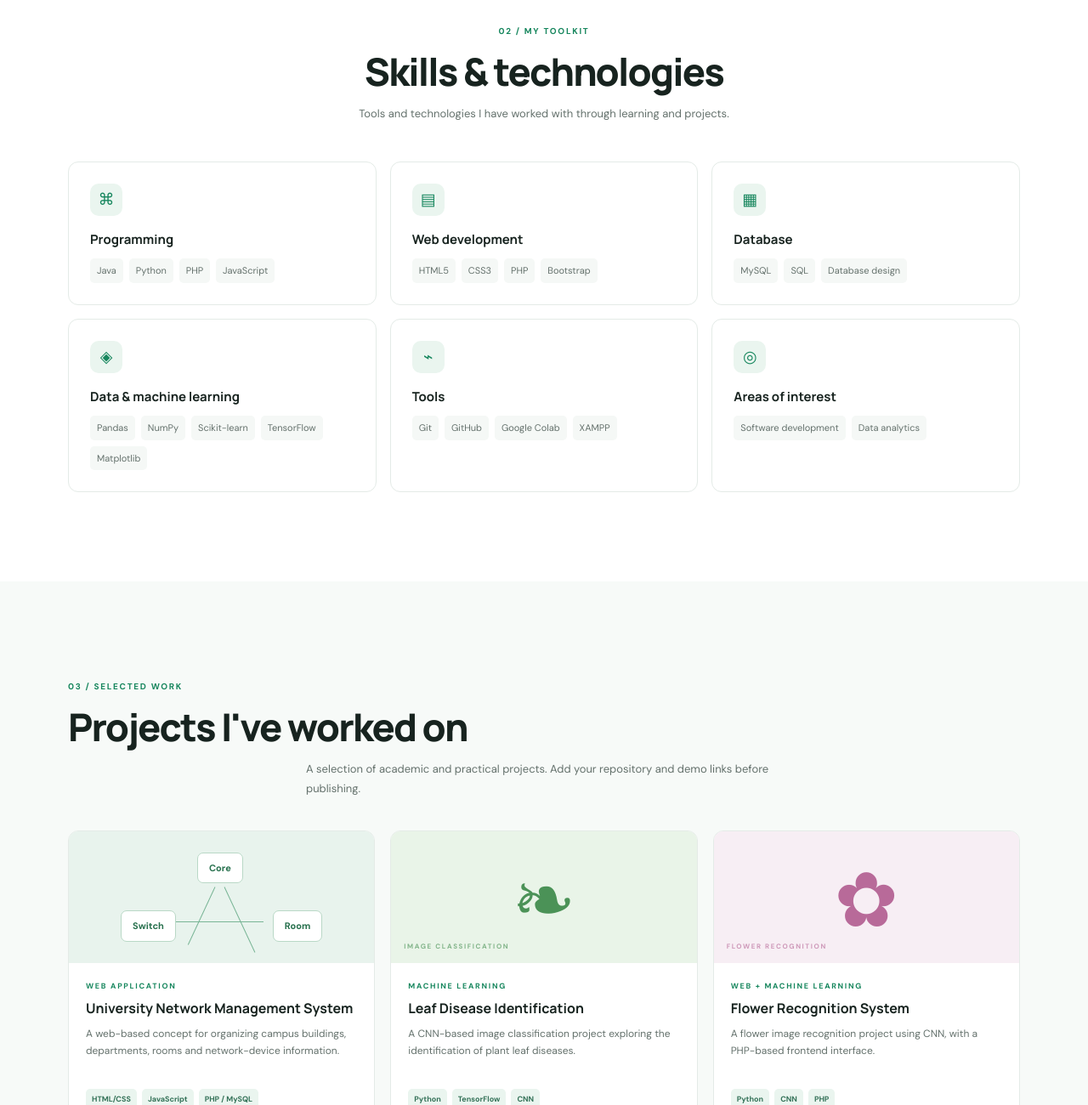
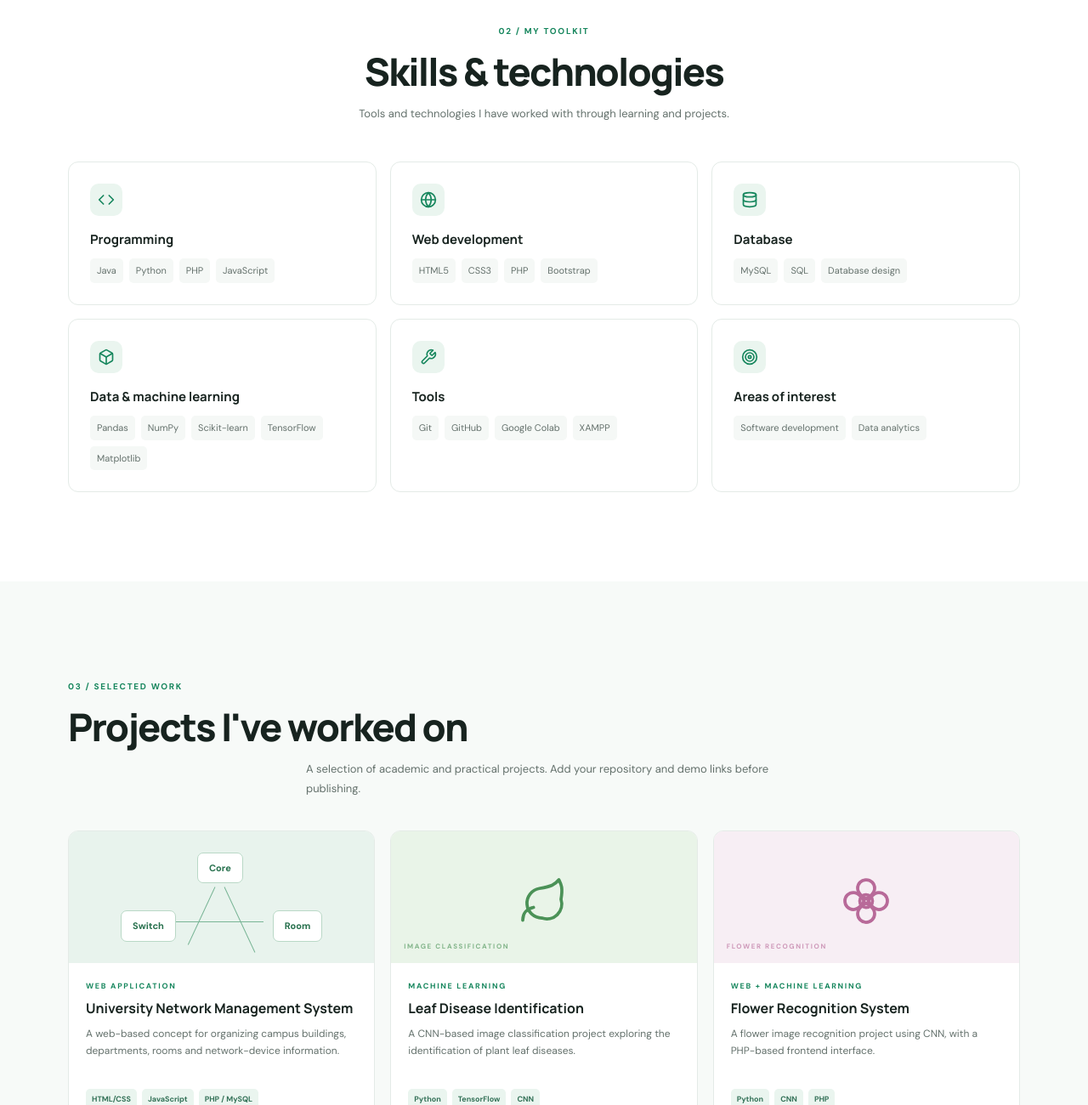
Before and after one commit to HemanathMadhan/hemanath-portfolio, a plain HTML site: page index.html in a window 1280 px wide. Shown: the part 1353-2653 px from the top of the page at 85% size. Drawn offline with Linux system fonts and the light colour scheme.

Commit message:
Replace unicode glyphs with inline SVG icons

```diff
--- a/index.html
+++ b/index.html
@@ -76,12 +76,12 @@
     <section class="section container" id="skills">
       <div class="section-heading centered"><p class="section-label">02 / MY TOOLKIT</p><h2>Skills & technologies</h2><p class="section-subtitle">Tools and technologies I have worked with through learning and projects.</p></div>
       <div class="skills-grid">
-        <article class="skill-card"><div class="skill-icon">⌘</div><h3>Programming</h3><div class="skill-list"><span>Java</span><span>Python</span><span>PHP</span><span>JavaScript</span></div></article>
-        <article class="skill-card"><div class="skill-icon">▤</div><h3>Web development</h3><div class="skill-list"><span>HTML5</span><span>CSS3</span><span>PHP</span><span>Bootstrap</span></div></article>
-        <article class="skill-card"><div class="skill-icon">▦</div><h3>Database</h3><div class="skill-list"><span>MySQL</span><span>SQL</span><span>Database design</span></div></article>
-        <article class="skill-card"><div class="skill-icon">◈</div><h3>Data & machine learning</h3><div class="skill-list"><span>Pandas</span><span>NumPy</span><span>Scikit-learn</span><span>TensorFlow</span><span>Matplotlib</span></div></article>
-        <article class="skill-card"><div class="skill-icon">⌁</div><h3>Tools</h3><div class="skill-list"><span>Git</span><span>GitHub</span><span>Google Colab</span><span>XAMPP</span></div></article>
-        <article class="skill-card"><div class="skill-icon">◎</div><h3>Areas of interest</h3><div class="skill-list"><span>Software development</span><span>Data analytics</span></div></article>
+        <article class="skill-card"><div class="skill-icon"><svg width="20" height="20" viewBox="0 0 24 24" fill="none" stroke="currentColor" stroke-width="2" stroke-linecap="round" stroke-linejoin="round"><polyline points="16 18 22 12 16 6"></polyline><polyline points="8 6 2 12 8 18"></polyline></svg></div><h3>Programming</h3><div class="skill-list"><span>Java</span><span>Python</span><span>PHP</span><span>JavaScript</span></div></article>
+        <article class="skill-card"><div class="skill-icon"><svg width="20" height="20" viewBox="0 0 24 24" fill="none" stroke="currentColor" stroke-width="2" stroke-linecap="round" stroke-linejoin="round"><circle cx="12" cy="12" r="10"></circle><line x1="2" y1="12" x2="22" y2="12"></line><path d="M12 2a15.3 15.3 0 0 1 4 10 15.3 15.3 0 0 1-4 10 15.3 15.3 0 0 1-4-10 15.3 15.3 0 0 1 4-10z"></path></svg></div><h3>Web development</h3><div class="skill-list"><span>HTML5</span><span>CSS3</span><span>PHP</span><span>Bootstrap</span></div></article>
+        <article class="skill-card"><div class="skill-icon"><svg width="20" height="20" viewBox="0 0 24 24" fill="none" stroke="currentColor" stroke-width="2" stroke-linecap="round" stroke-linejoin="round"><ellipse cx="12" cy="5" rx="9" ry="3"></ellipse><path d="M21 12c0 1.66-4 3-9 3s-9-1.34-9-3"></path><path d="M3 5v14c0 1.66 4 3 9 3s9-1.34 9-3V5"></path></svg></div><h3>Database</h3><div class="skill-list"><span>MySQL</span><span>SQL</span><span>Database design</span></div></article>
+        <article class="skill-card"><div class="skill-icon"><svg width="20" height="20" viewBox="0 0 24 24" fill="none" stroke="currentColor" stroke-width="2" stroke-linecap="round" stroke-linejoin="round"><path d="M21 16V8a2 2 0 0 0-1-1.73l-7-4a2 2 0 0 0-2 0l-7 4A2 2 0 0 0 3 8v8a2 2 0 0 0 1 1.73l7 4a2 2 0 0 0 2 0l7-4A2 2 0 0 0 21 16z"></path><polyline points="3.27 6.96 12 12.01 20.73 6.96"></polyline><line x1="12" y1="22.08" x2="12" y2="12"></line></svg></div><h3>Data & machine learning</h3><div class="skill-list"><span>Pandas</span><span>NumPy</span><span>Scikit-learn</span><span>TensorFlow</span><span>Matplotlib</span></div></article>
+        <article class="skill-card"><div class="skill-icon"><svg width="20" height="20" viewBox="0 0 24 24" fill="none" stroke="currentColor" stroke-width="2" stroke-linecap="round" stroke-linejoin="round"><path d="M14.7 6.3a1 1 0 0 0 0 1.4l1.6 1.6a1 1 0 0 0 1.4 0l3.77-3.77a6 6 0 0 1-7.94 7.94l-6.91 6.91a2.12 2.12 0 0 1-3-3l6.91-6.91a6 6 0 0 1 7.94-7.94l-3.76 3.76z"></path></svg></div><h3>Tools</h3><div class="skill-list"><span>Git</span><span>GitHub</span><span>Google Colab</span><span>XAMPP</span></div></article>
+        <article class="skill-card"><div class="skill-icon"><svg width="20" height="20" viewBox="0 0 24 24" fill="none" stroke="currentColor" stroke-width="2" stroke-linecap="round" stroke-linejoin="round"><circle cx="12" cy="12" r="10"></circle><circle cx="12" cy="12" r="6"></circle><circle cx="12" cy="12" r="2"></circle></svg></div><h3>Areas of interest</h3><div class="skill-list"><span>Software development</span><span>Data analytics</span></div></article>
       </div>
     </section>
 
@@ -90,8 +90,8 @@
         <div class="section-heading"><p class="section-label">03 / SELECTED WORK</p><h2>Projects I've worked on</h2><p class="section-subtitle">A selection of academic and practical projects. Add your repository and demo links before publishing.</p></div>
         <div class="projects-grid">
           <article class="project-card project-featured"><div class="project-art art-network"><div class="network-node node-a">Core</div><div class="network-node node-b">Switch</div><div class="network-node node-c">Room</div><div class="network-line line-a"></div><div class="network-line line-b"></div><div class="network-line line-c"></div></div><div class="project-body"><div class="project-type">WEB APPLICATION</div><h3>University Network Management System</h3><p>A web-based concept for organizing campus buildings, departments, rooms and network-device information.</p><div class="project-tags"><span>HTML/CSS</span><span>JavaScript</span><span>PHP / MySQL</span></div><a class="project-link" href="#contact">Ask me about this project <span>↗</span></a></div></article>
-          <article class="project-card"><div class="project-art art-leaf"><span class="art-symbol">❧</span><span class="art-caption">IMAGE CLASSIFICATION</span></div><div class="project-body"><div class="project-type">MACHINE LEARNING</div><h3>Leaf Disease Identification</h3><p>A CNN-based image classification project exploring the identification of plant leaf diseases.</p><div class="project-tags"><span>Python</span><span>TensorFlow</span><span>CNN</span></div><a class="project-link" href="#contact">Ask me about this project <span>↗</span></a></div></article>
-          <article class="project-card"><div class="project-art art-flower"><span class="art-symbol">✿</span><span class="art-caption">FLOWER RECOGNITION</span></div><div class="project-body"><div class="project-type">WEB + MACHINE LEARNING</div><h3>Flower Recognition System</h3><p>A flower image recognition project using CNN, with a PHP-based frontend interface.</p><div class="project-tags"><span>Python</span><span>CNN</span><span>PHP</span></div><a class="project-link" href="#contact">Ask me about this project <span>↗</span></a></div></article>
+          <article class="project-card"><div class="project-art art-leaf"><span class="art-symbol"><svg width="60" height="60" viewBox="0 0 24 24" fill="none" stroke="currentColor" stroke-width="1.5" stroke-linecap="round" stroke-linejoin="round"><path d="M11 20A7 7 0 0 1 9.8 6.1C15.5 5 17 4.48 19 2c1 2 2 3.5 1 9.2a7 7 0 0 1-9 8.8z"></path><path d="M2 21c0-3 1.85-5.36 5.08-6"></path></svg></span><span class="art-caption">IMAGE CLASSIFICATION</span></div><div class="project-body"><div class="project-type">MACHINE LEARNING</div><h3>Leaf Disease Identification</h3><p>A CNN-based image classification project exploring the identification of plant leaf diseases.</p><div class="project-tags"><span>Python</span><span>TensorFlow</span><span>CNN</span></div><a class="project-link" href="#contact">Ask me about this project <span>↗</span></a></div></article>
+          <article class="project-card"><div class="project-art art-flower"><span class="art-symbol"><svg width="60" height="60" viewBox="0 0 24 24" fill="none" stroke="currentColor" stroke-width="1.5" stroke-linecap="round" stroke-linejoin="round"><circle cx="12" cy="12" r="3"></circle><path d="M12 2a4 4 0 0 0-4 4c0 3 4 5 4 5s4-2 4-5a4 4 0 0 0-4-4z"></path><path d="M12 22a4 4 0 0 0 4-4c0-3-4-5-4-5s-4 2-4 5a4 4 0 0 0 4 4z"></path><path d="M2 12a4 4 0 0 0 4 4c3 0 5-4 5-4s-2-4-5-4a4 4 0 0 0-4 4z"></path><path d="M22 12a4 4 0 0 0-4-4c-3 0-5 4-5 4s2 4 5 4a4 4 0 0 0 4-4z"></path></svg></span><span class="art-caption">FLOWER RECOGNITION</span></div><div class="project-body"><div class="project-type">WEB + MACHINE LEARNING</div><h3>Flower Recognition System</h3><p>A flower image recognition project using CNN, with a PHP-based frontend interface.</p><div class="project-tags"><span>Python</span><span>CNN</span><span>PHP</span></div><a class="project-link" href="#contact">Ask me about this project <span>↗</span></a></div></article>
           <article class="project-card"><div class="project-art art-medical"><span class="medical-cross">+</span><span class="art-caption">DENSENET-201</span></div><div class="project-body"><div class="project-type">DEEP LEARNING</div><h3>Skin Cancer Detection</h3><p>An image classification project using a DenseNet-201 model saved in H5 format.</p><div class="project-tags"><span>Python</span><span>TensorFlow</span><span>DenseNet-201</span></div><a class="project-link" href="#contact">Ask me about this project <span>↗</span></a></div></article>
           <article class="project-card"><div class="project-art art-airline"><span class="chart-bars"><i></i><i></i><i></i><i></i><i></i></span><span class="art-caption">EXPLORATORY DATA ANALYSIS</span></div><div class="project-body"><div class="project-type">DATA ANALYTICS</div><h3>Airline Dataset Analysis</h3><p>Exploratory data analysis to inspect patterns, summarize information and communicate findings.</p><div class="project-tags"><span>Python</span><span>Pandas</span><span>Matplotlib</span></div><a class="project-link" href="#contact">Ask me about this project <span>↗</span></a></div></article>
           <article class="project-card"><div class="project-art art-phone"><div class="phone-shape"><span></span><i></i><b></b></div><span class="art-caption">DATA EXPLORATION</span></div><div class="project-body"><div class="project-type">DATA ANALYTICS</div><h3>Smartphone Dataset Analysis</h3><p>Exploratory analysis of smartphone data to understand features and compare product attributes.</p><div class="project-tags"><span>Python</span><span>Pandas</span><span>Seaborn</span></div><a class="project-link" href="#contact">Ask me about this project <span>↗</span></a></div></article>
```
